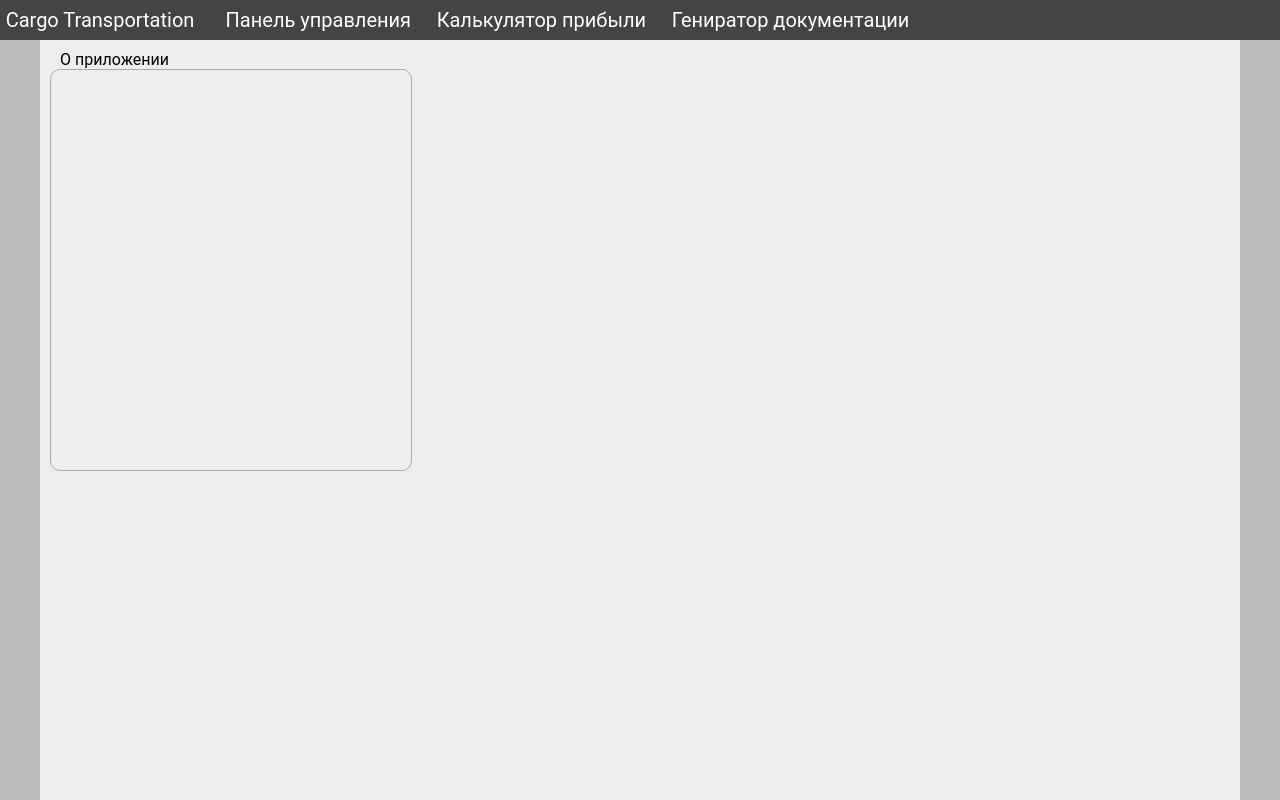
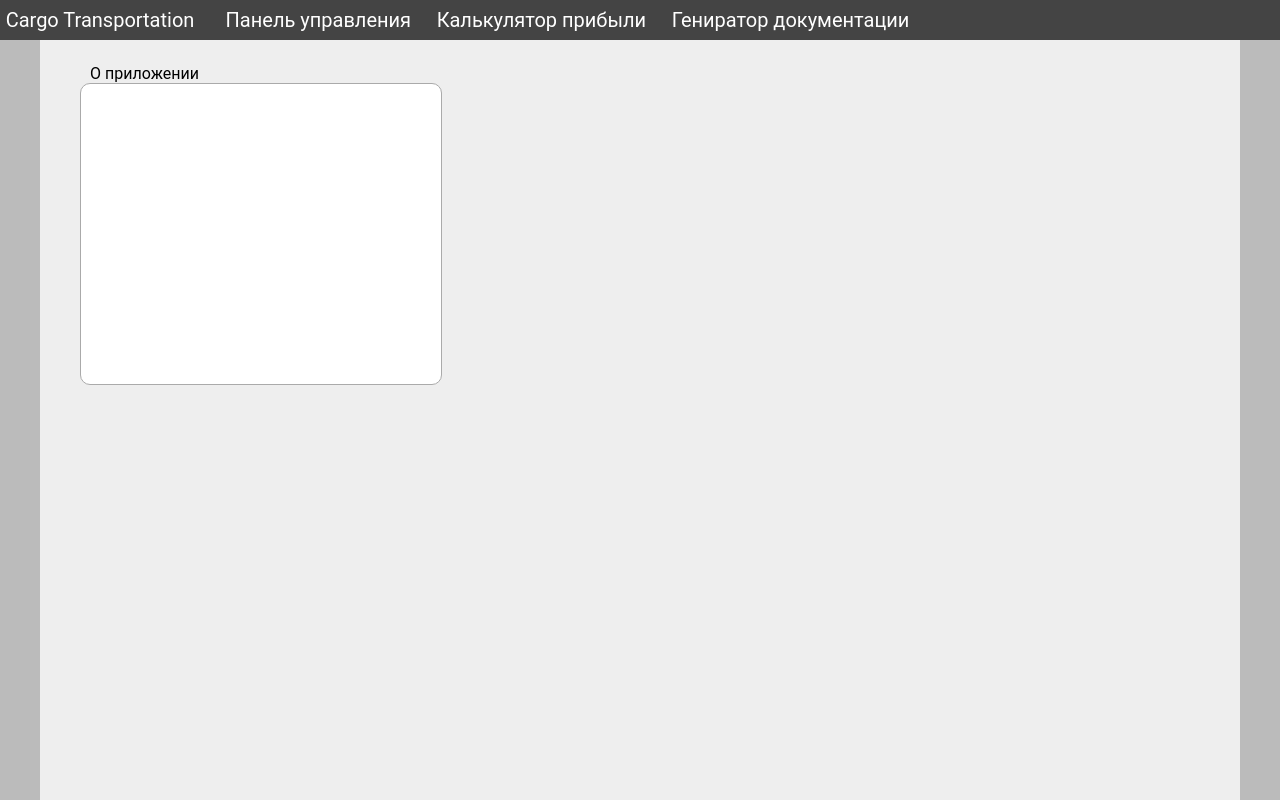
Before and after one commit to Hardelele/cargo-transportation, a React (Create React App) app in the folder frontend/: page / in a window 1280 px wide. Built offline with nearby package versions, Linux system fonts and the light colour scheme.

Commit message:
Add styles to article elem

```diff
--- a/frontend/src/css/components/article.css
+++ b/frontend/src/css/components/article.css
@@ -1,5 +1,6 @@
 .article {
-    margin: 10px;
+    margin-top: 24px;
+    margin-left: 40px;
 }
 
 .article_title {
@@ -12,5 +13,6 @@
     border: #AAA 1px solid;
     border-radius: 10px;
     width: 360px;
-    height: 400px;
+    height: 300px;
+    background: #FFFFFF;
 }
```
